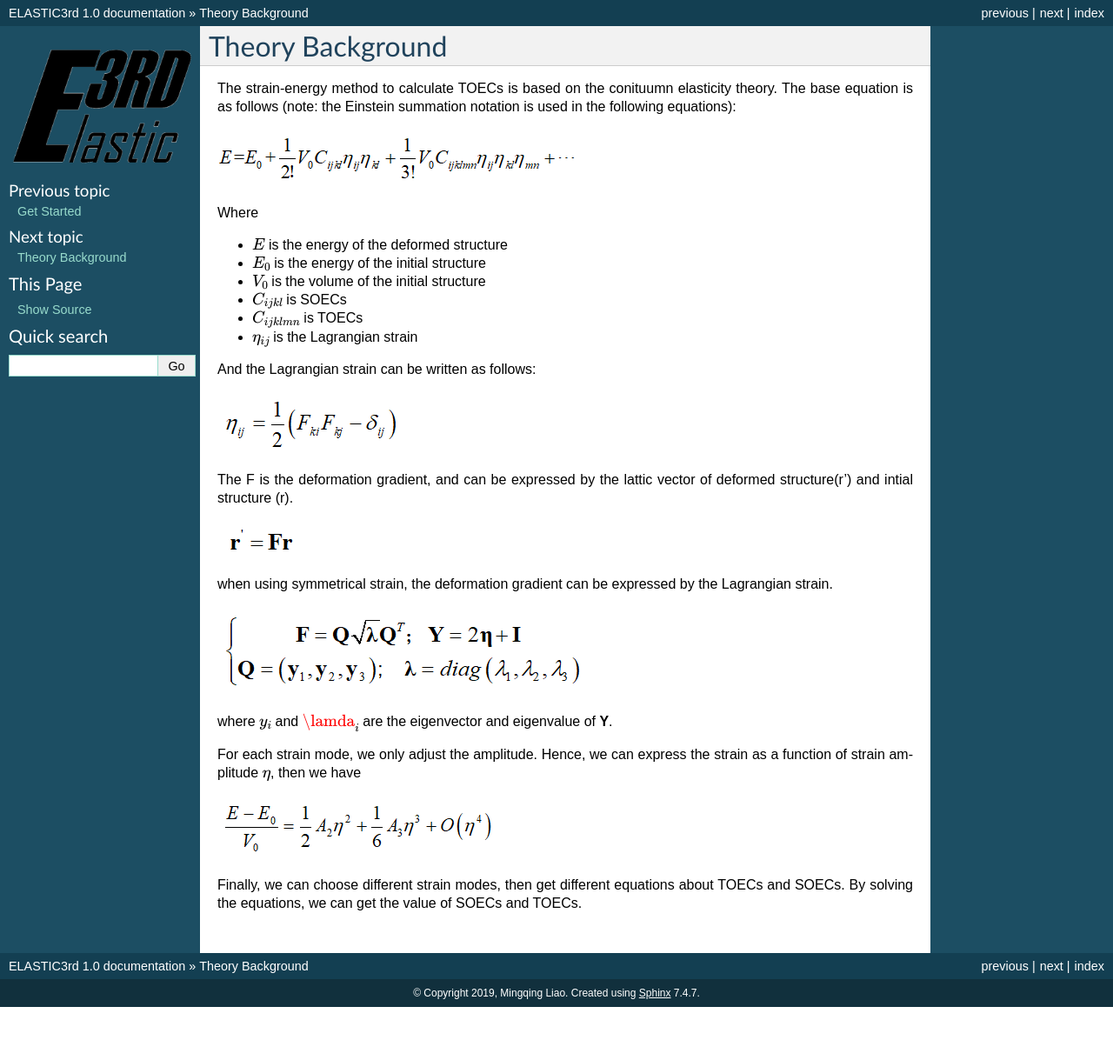
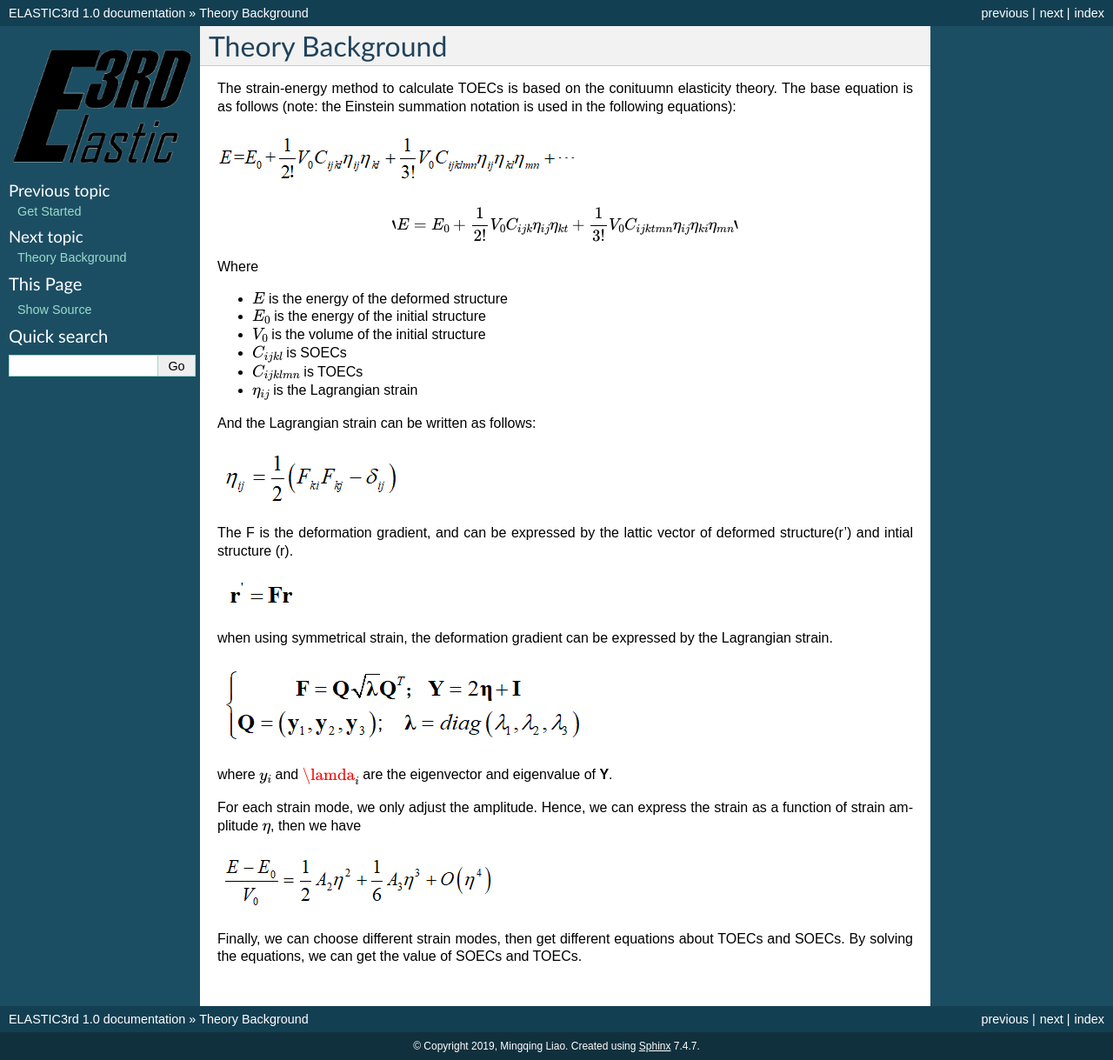
Before and after one commit to hitliaomq/ELASTIC3rd, a Sphinx documentation site: the page built from docs/Theory.rst, in a window 1280 px wide. Shown: the whole page at 87% size. Built offline with Sphinx 7.4.7, drawn with Linux system fonts in a browser that asks for light colours; pages that are not in the unit, such as notebooks, are missing from menus; before the commit the page ends 1158 px from its top, so only the background shows below that.

Commit message:
Update Theory.rst

```diff
--- a/docs/Theory.rst
+++ b/docs/Theory.rst
@@ -5,6 +5,9 @@ Theory Background
 The strain-energy method to calculate TOECs is based on the conituumn elasticity theory. The base equation is as follows (note: the Einstein summation notation is used in the following equations):
 
 |eq1|
+
+.. math::
+    `E=E_{0}+\frac{1}{2 !} V_{0} C_{i j k} \eta_{i j} \eta_{k t}+\frac{1}{3 !} V_{0} C_{i j k t m n} \eta_{i j} \eta_{k i} \eta_{m n}`
 
 Where
 
```
